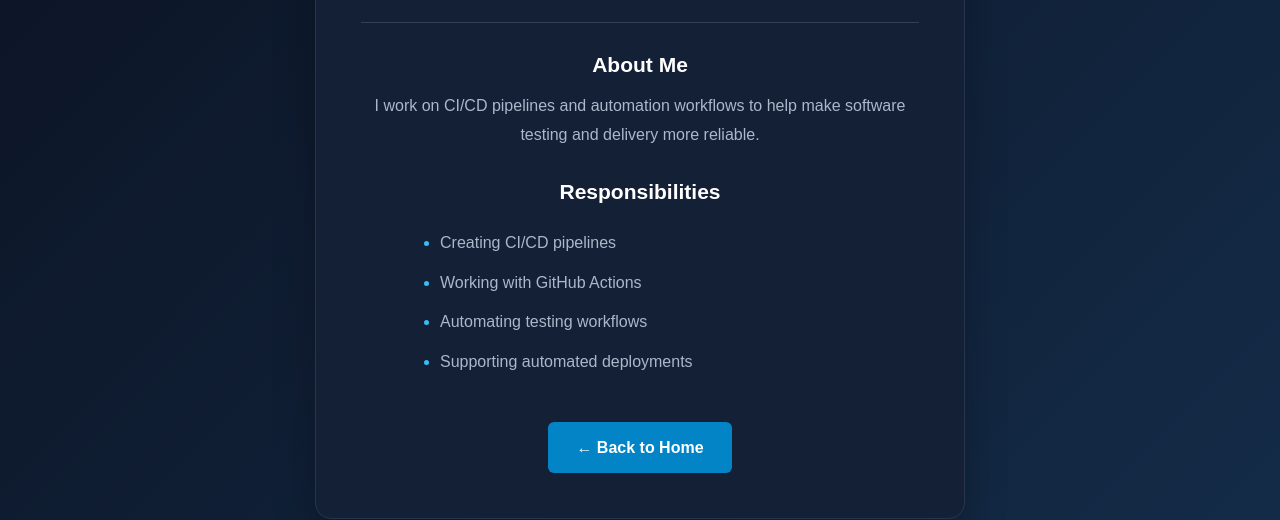
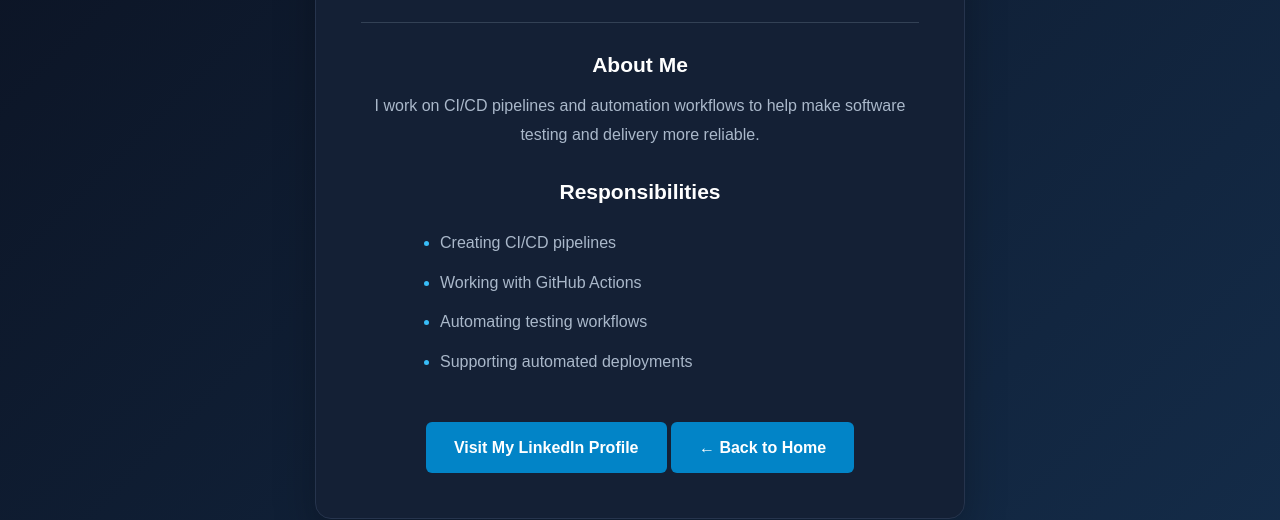
Before and after one commit to barkatullah-khan/automation-squad-repo, a plain HTML site: page site/members/idrees.html in a window 1280 px wide. Shown: the part 448-968 px from the top of the page. Drawn offline with Linux system fonts and the light colour scheme.

Commit message:
link added to idreees file

```diff
--- a/site/members/idrees.html
+++ b/site/members/idrees.html
@@ -42,7 +42,14 @@
                 <li>Supporting automated deployments</li>
             </ul>
 
-            <a href="../index.html" class="hero-button">← Back to Home</a>
+            <a href="https://www.linkedin.com/in/mohammad-idrees-69125329b/" class="hero-button" target="_blank"
+                rel="noopener noreferrer">
+                Visit My LinkedIn Profile
+            </a>
+
+            <a href="../index.html" class="hero-button">
+                ← Back to Home
+            </a>
         </section>
     </main>
 
```
